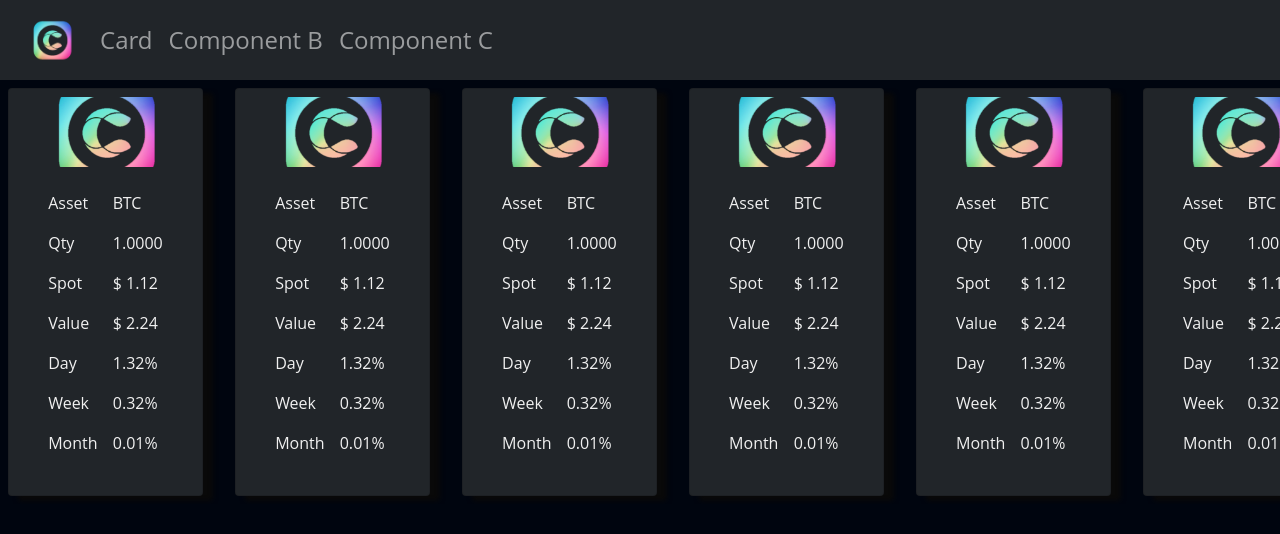
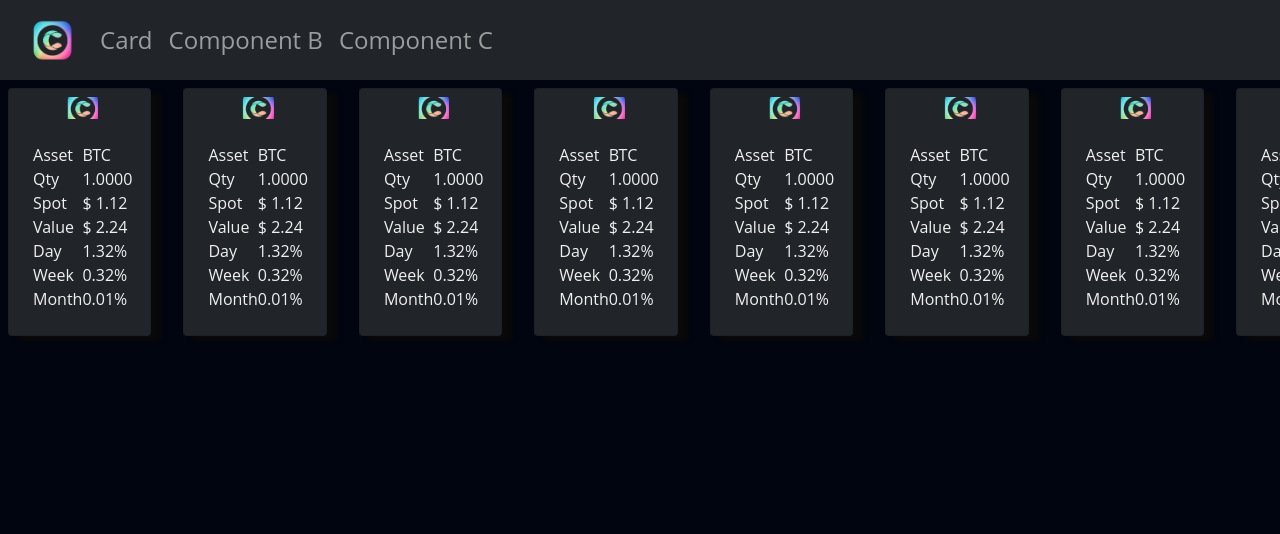
Before and after one commit to hickamt/CS464-Group-Project, a React (Vite) app in the folder react_client/: page /card in a window 1280 px wide. Shown: the top 534 px of the page. Built offline with nearby package versions, Linux system fonts and the light colour scheme.

Commit message:
quick save

```diff
--- a/react_client/src/components/card/Card.jsx
+++ b/react_client/src/components/card/Card.jsx
@@ -9,9 +9,6 @@ import crypto_image from "../../assets/crypto.svg";
 
 // CSS Styles (using grid for Card.Text > children)
 import "./styles/card.css";
-
-// Try to use a max of 6 cards for view
-// and add <- to -> arrow scroll for view
 
 export default function ComponentOne() {
   return (
@@ -31,22 +28,22 @@ export default function ComponentOne() {
               <Card.Body>
                 <div className="card-grid">
                   <div className="value-type">
-                    <p>Asset</p>
-                    <p>Qty</p>
-                    <p>Spot</p>
-                    <p>Value</p>
-                    <p>Day</p>
-                    <p>Week</p>
-                    <p>Month</p>
+                    <p className="card-text">Asset</p>
+                    <p className="card-text">Qty</p>
+                    <p className="card-text">Spot</p>
+                    <p className="card-text">Value</p>
+                    <p className="card-text">Day</p>
+                    <p className="card-text">Week</p>
+                    <p className="card-text">Month</p>
                   </div>
                   <div className="value">
-                    <p>BTC</p>
-                    <p>1.0000</p>
-                    <p>$ 1.12</p>
-                    <p>$ 2.24</p>
-                    <p>1.32%</p>
-                    <p>0.32%</p>
-                    <p>0.01%</p>
+                    <p className="card-text">BTC</p>
+                    <p className="card-text">1.0000</p>
+                    <p className="card-text">$ 1.12</p>
+                    <p className="card-text">$ 2.24</p>
+                    <p className="card-text">1.32%</p>
+                    <p className="card-text">0.32%</p>
+                    <p className="card-text">0.01%</p>
                   </div>
                 </div>
               </Card.Body>
--- a/react_client/src/components/card/styles/card.css
+++ b/react_client/src/components/card/styles/card.css
@@ -10,7 +10,7 @@ Source: https://youtu.be/3yfswsnD2sw?si=87-ghor_l8szw36q
   gap: var(--_spacer);
   grid-auto-flow: column;
   /* grid-auto-columns to adjust size of each Card */
-  grid-auto-columns: 17%;
+  grid-auto-columns: 13%;
   padding: 0 var(--_spacer) var(--_spacer);
   overflow-x: auto;
   overscroll-behavior-inline: contain;
@@ -25,7 +25,7 @@ Source: https://youtu.be/3yfswsnD2sw?si=87-ghor_l8szw36q
 }
 
 .card.media-element > .card-img {
-  inline-size: 70%;
+  inline-size: 30%;
   margin: 0 auto;
   aspect-ratio: 16 / 9;
   object-fit: cover;
@@ -53,8 +53,13 @@ Source: https://youtu.be/3yfswsnD2sw?si=87-ghor_l8szw36q
 }
 
 .card-grid {
+
   display: grid;
-  grid-template-columns: 1fr 1fr 1fr 1fr 1fr;
+  grid-template-columns: 1fr 1fr;
   grid-template-rows: auto;
-  grid-template-areas: "... left ... right ...";
+  grid-template-areas: "left right";
 }
+
+.card-text {
+  margin: 0;
+}
```
